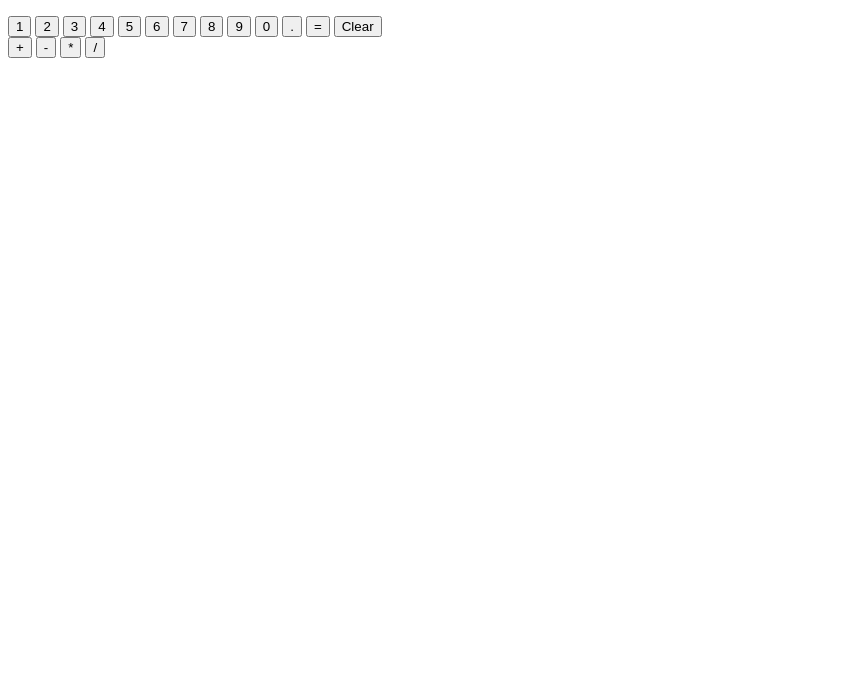
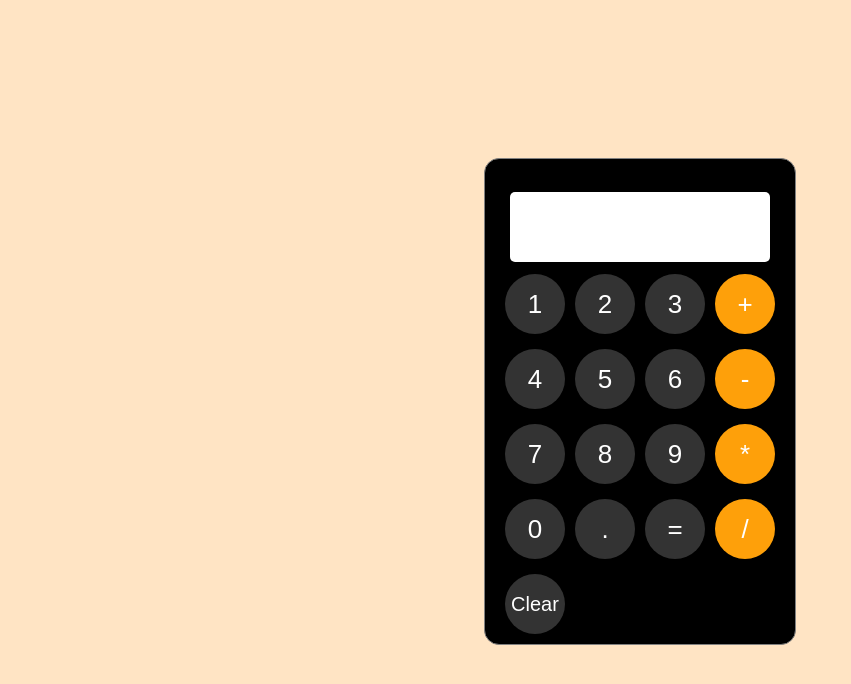
Before and after one commit to adityajaiswal37/Cal-C, a plain HTML site: page index.html in a window 1280 px wide. Shown: the whole page, without its empty margins (0-851 px from the left). Drawn offline with Linux system fonts and the light colour scheme; files that its build step writes are made by us from their sources; the site is published under a folder, as on GitHub Pages, so addresses that start at the root find nothing.

Commit message:
Update index.html

```diff
--- a/index.html
+++ b/index.html
@@ -1,7 +1,7 @@
 <!DOCTYPE html>
 <html lang="en">
 <head>
-    <link rel="stylesheet" href="/Calculator/calculator.css">
+    <link rel="stylesheet" href="calculator.css">
     <title>Calculator</title>
 </head>
 <body>
```
